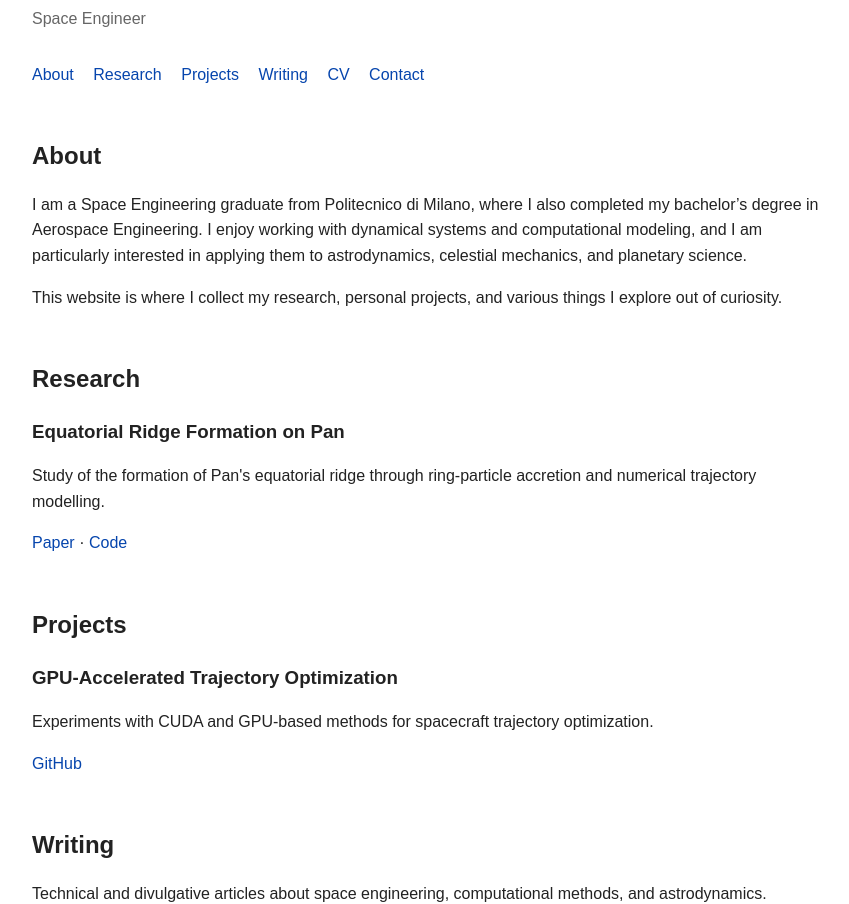
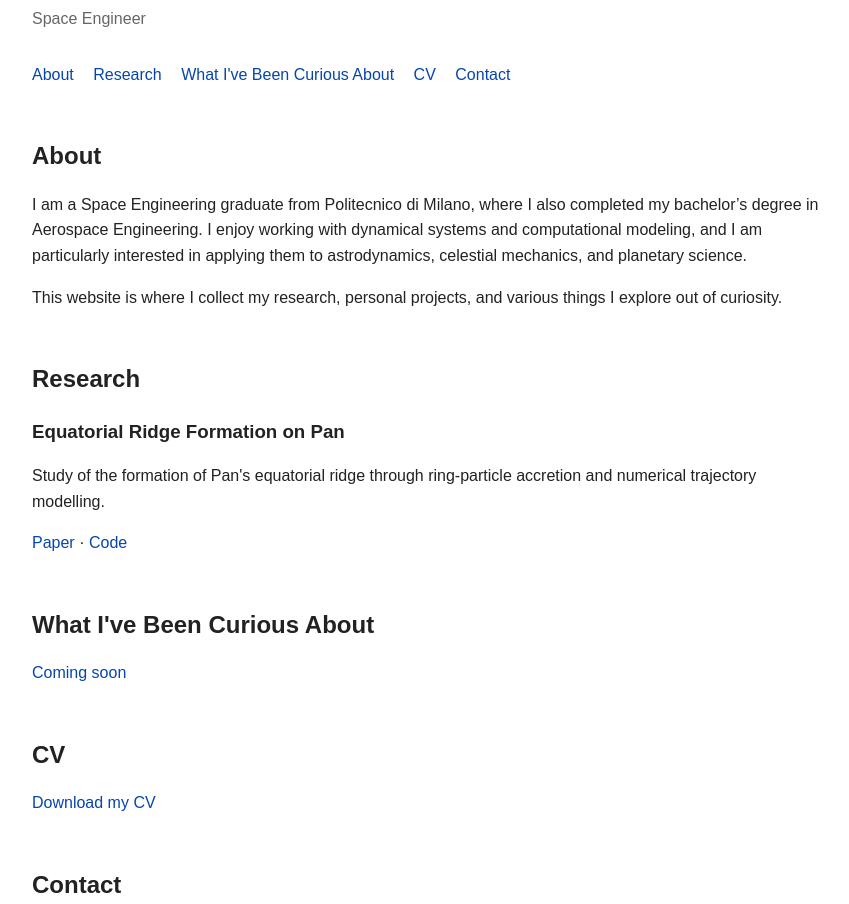
Before and after one commit to marcobaj/marcobaj.github.io, a plain HTML site: page index.html in a window 1280 px wide. Shown: the part 95-999 px from the top of the page, without its empty margins (208-1057 px from the left). Drawn offline with Linux system fonts and the light colour scheme.

Commit message:
Update index.html

```diff
--- a/index.html
+++ b/index.html
@@ -17,8 +17,7 @@
     <nav>
         <a href="#about">About</a>
         <a href="#research">Research</a>
-        <a href="#projects">Projects</a>
-        <a href="#writing">Writing</a>
+        <a href="#curious">What I've Been Curious About</a>
         <a href="#cv">CV</a>
         <a href="#contact">Contact</a>
     </nav>
@@ -56,30 +55,8 @@
         </section>
 
 
-        <section id="projects">
-            <h2>Projects</h2>
-
-            <h3>GPU-Accelerated Trajectory Optimization</h3>
-
-            <p>
-                Experiments with CUDA and GPU-based methods for spacecraft
-                trajectory optimization.
-            </p>
-
-            <p>
-                <a href="#">GitHub</a>
-            </p>
-        </section>
-
-
-        <section id="writing">
-            <h2>Writing</h2>
-
-            <p>
-                Technical and divulgative articles about space engineering,
-                computational methods, and astrodynamics.
-            </p>
-
+        <section id="curious">
+            <h2>What I've Been Curious About</h2>
             <p>
                 <a href="#">Coming soon</a>
             </p>
```
